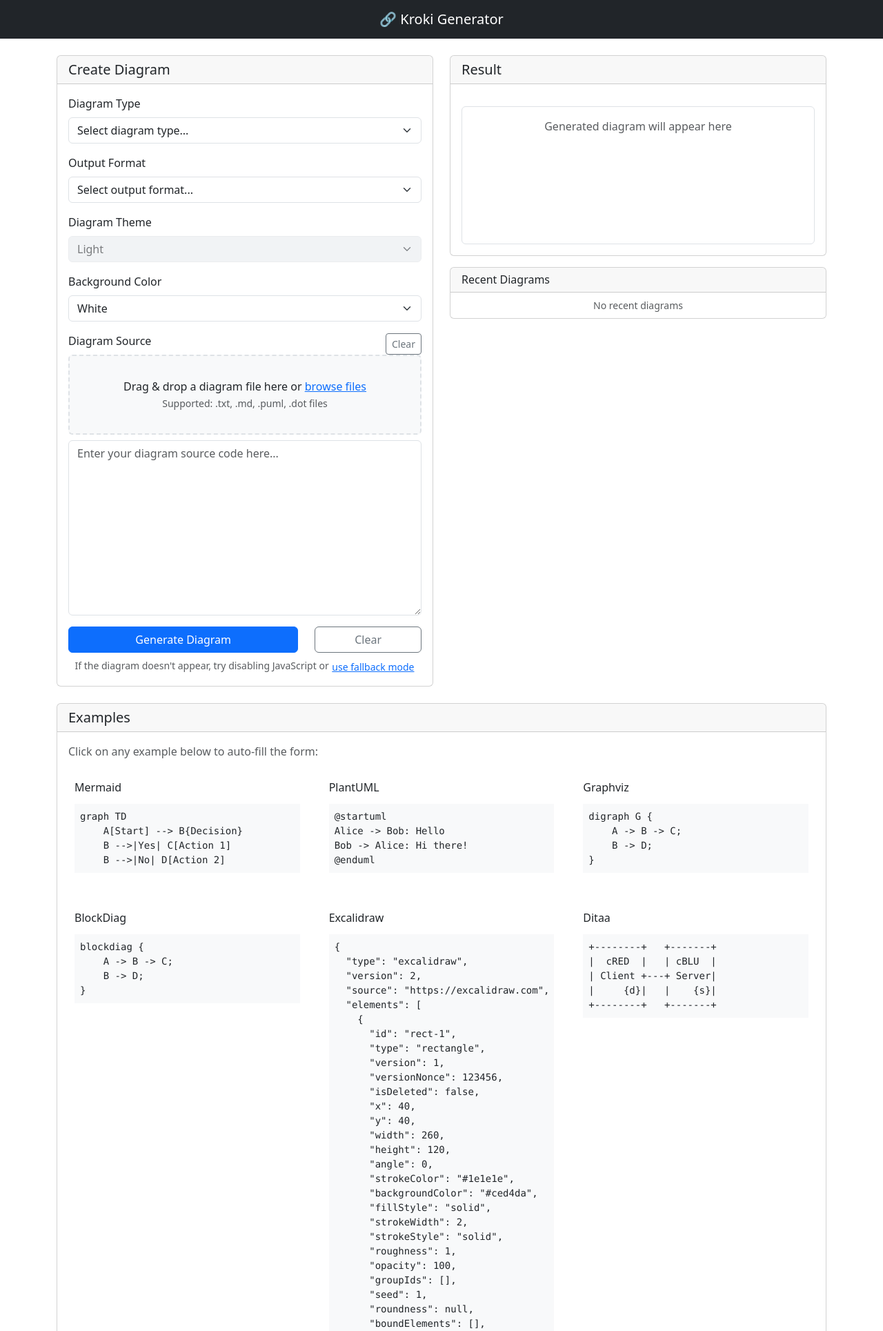
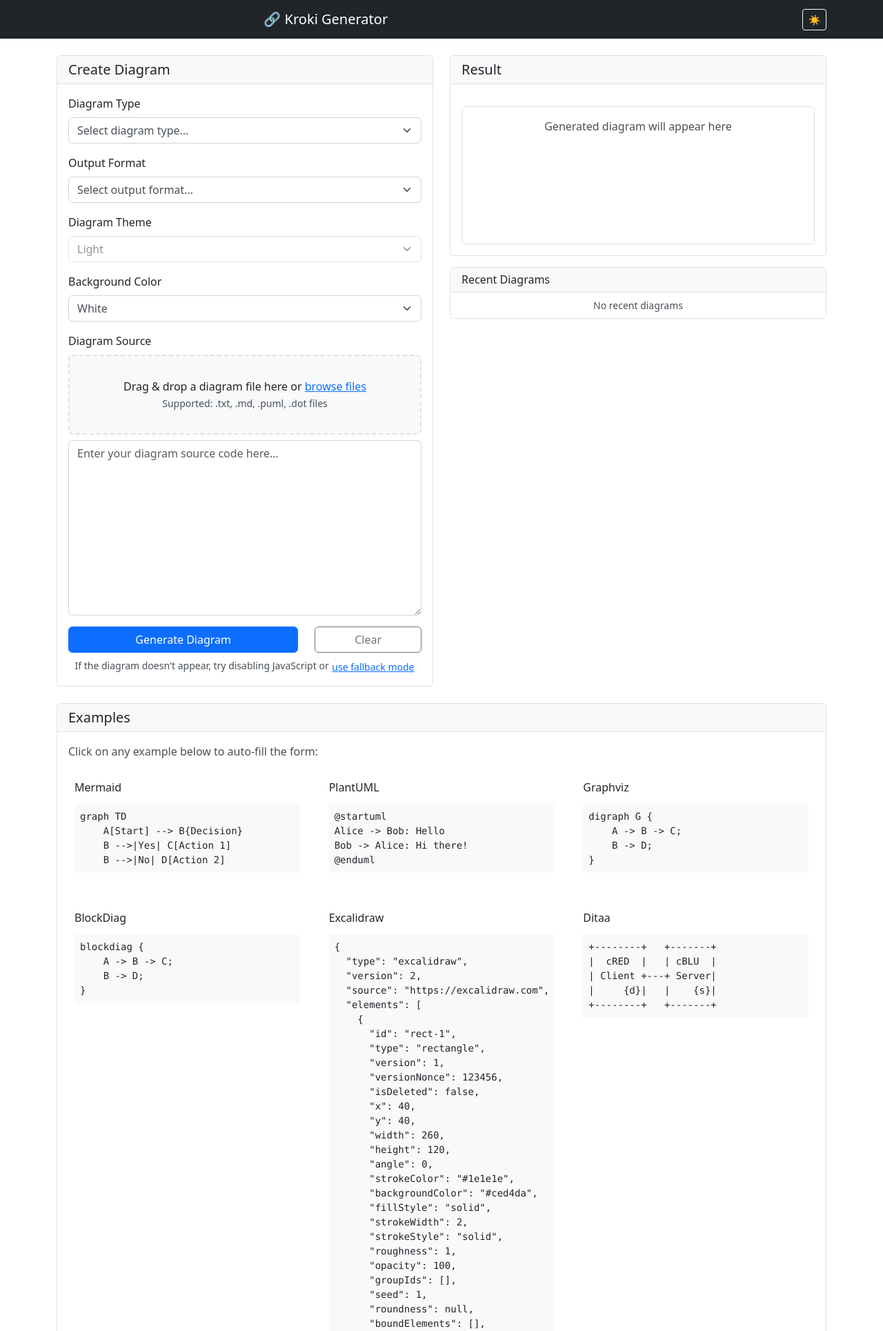
Before and after one commit to Stef500/kroki_generator, a Flask app: page / in a window 1280 px wide. Shown: the top 1929 px of the page at 69% size. Run offline with Flask 3, Linux system fonts and the light colour scheme.

Commit message:
add dark theme and fix clear button + template non update forms

```diff
--- a/templates/base.html
+++ b/templates/base.html
@@ -6,17 +6,65 @@
     <title>{% block title %}Kroki Diagram Generator{% endblock %}</title>
     <link href="https://cdn.jsdelivr.net/npm/bootstrap@5.3.0/dist/css/bootstrap.min.css" rel="stylesheet">
     <style>
+        :root {
+            /* Light theme (default) */
+            --bg-color: #ffffff;
+            --text-color: #212529;
+            --navbar-bg: #212529;
+            --navbar-text: #ffffff;
+            --card-bg: #ffffff;
+            --card-border: #dee2e6;
+            --input-bg: #ffffff;
+            --input-border: #ced4da;
+            --input-text: #495057;
+            --button-primary: #0d6efd;
+            --button-secondary: #6c757d;
+            --drop-zone-bg: #f8f9fa;
+            --drop-zone-border: #dee2e6;
+            --hover-bg: #f8f9ff;
+            --hover-border: #0d6efd;
+            --example-bg: #f8f9fa;
+            --code-bg: #f8f9fa;
+        }
+
+        [data-theme="dark"] {
+            /* Dark theme */
+            --bg-color: #1a1a1a;
+            --text-color: #ffffff;
+            --navbar-bg: #000000;
+            --navbar-text: #ffffff;
+            --card-bg: #2d2d2d;
+            --card-border: #404040;
+            --input-bg: #3d3d3d;
+            --input-border: #555555;
+            --input-text: #ffffff;
+            --button-primary: #0d6efd;
+            --button-secondary: #6c757d;
+            --drop-zone-bg: #3d3d3d;
+            --drop-zone-border: #555555;
+            --hover-bg: #404040;
+            --hover-border: #0d6efd;
+            --example-bg: #2a2a2a;
+            --code-bg: #2a2a2a;
+        }
+
+        body {
+            background-color: var(--bg-color);
+            color: var(--text-color);
+            transition: background-color 0.3s ease, color 0.3s ease;
+        }
+
         .diagram-output {
-            border: 1px solid #dee2e6;
+            border: 1px solid var(--card-border);
             border-radius: 0.375rem;
             padding: 1rem;
             margin-top: 1rem;
             min-height: 200px;
             text-align: center;
-            background-color: {{ config.DIAGRAM_BACKGROUND_COLOR }};
+            background-color: var(--card-bg);
         }
         .diagram-output img {
-            background-color: {{ config.DIAGRAM_BACKGROUND_COLOR }};
+            background-color: var(--card-bg);
             border-radius: 0.25rem;
             padding: 0.5rem;
         }
@@ -33,8 +81,8 @@
         }
 
         .example-template:hover {
-            border-color: #0d6efd;
-            background-color: #f8f9ff;
+            border-color: var(--hover-border);
+            background-color: var(--hover-bg);
             transform: translateY(-1px);
             box-shadow: 0 2px 4px rgba(0,0,0,0.1);
         }
@@ -49,31 +97,72 @@
         }
 
         .drop-zone {
-            border: 2px dashed #dee2e6;
+            border: 2px dashed var(--drop-zone-border);
             border-radius: 0.375rem;
             padding: 2rem;
             text-align: center;
             transition: all 0.2s ease;
-            background-color: #f8f9fa;
+            background-color: var(--drop-zone-bg);
         }
 
         .drop-zone.dragover {
-            border-color: #0d6efd;
-            background-color: #e3f2fd;
+            border-color: var(--hover-border);
+            background-color: var(--hover-bg);
         }
 
         .history-item {
-            border: 1px solid #dee2e6;
+            border: 1px solid var(--card-border);
             border-radius: 0.25rem;
             padding: 0.5rem;
             margin-bottom: 0.5rem;
             cursor: pointer;
             transition: all 0.2s ease;
+            background-color: var(--card-bg);
         }
 
         .history-item:hover {
-            border-color: #0d6efd;
-            background-color: #f8f9ff;
+            border-color: var(--hover-border);
+            background-color: var(--hover-bg);
+        }
+
+        /* Override Bootstrap's default navbar to use our theme */
+        .navbar-dark {
+            background-color: var(--navbar-bg) !important;
+        }
+
+        /* Bootstrap cards theme adaptation */
+        .card {
+            background-color: var(--card-bg) !important;
+            border-color: var(--card-border) !important;
+            color: var(--text-color) !important;
+        }
+
+        .card-header {
+            background-color: var(--example-bg) !important;
+            border-color: var(--card-border) !important;
+        }
+
+        /* Form controls theme adaptation */
+        .form-control, .form-select {
+            background-color: var(--input-bg) !important;
+            border-color: var(--input-border) !important;
+            color: var(--input-text) !important;
+        }
+
+        .form-control:focus, .form-select:focus {
+            border-color: var(--button-primary) !important;
+            box-shadow: 0 0 0 0.2rem rgba(13, 110, 253, 0.25) !important;
+        }
+
+        /* Code blocks theme adaptation */
+        pre {
+            background-color: var(--code-bg) !important;
+            color: var(--text-color) !important;
+        }
+
+        /* Alert and text muted adaptation */
+        .text-muted {
+            color: var(--input-text) !important;
         }
     </style>
 </head>
@@ -81,6 +170,9 @@
     <nav class="navbar navbar-expand-lg navbar-dark bg-dark">
         <div class="container">
             <a class="navbar-brand mx-auto" href="/">🔗 Kroki Generator</a>
+            <button type="button" id="themeToggle" class="btn btn-outline-light btn-sm ms-auto" title="Toggle theme">
+                <span id="themeIcon">☀️</span>
+            </button>
         </div>
     </nav>
 
@@ -89,6 +181,42 @@
     </div>
 
     <script src="https://cdn.jsdelivr.net/npm/bootstrap@5.3.0/dist/js/bootstrap.bundle.min.js"></script>
+    <script>
+        // Theme toggle functionality
+        const themeToggle = document.getElementById('themeToggle');
+        const themeIcon = document.getElementById('themeIcon');
+
+        // Load theme from localStorage
+        function loadTheme() {
+            const savedTheme = localStorage.getItem('theme') || 'light';
+            applyTheme(savedTheme);
+        }
+
+        // Apply theme
+        function applyTheme(theme) {
+            if (theme === 'dark') {
+                document.documentElement.setAttribute('data-theme', 'dark');
+                themeIcon.textContent = '🌙';
+            } else {
+                document.documentElement.removeAttribute('data-theme');
+                themeIcon.textContent = '☀️';
+            }
+            localStorage.setItem('theme', theme);
+        }
+
+        // Toggle theme
+        function toggleTheme() {
+            const currentTheme = document.documentElement.getAttribute('data-theme');
+            const newTheme = currentTheme === 'dark' ? 'light' : 'dark';
+            applyTheme(newTheme);
+        }
+
+        // Initialize theme on page load
+        document.addEventListener('DOMContentLoaded', loadTheme);
+
+        // Add click handler to toggle button
+        themeToggle.addEventListener('click', toggleTheme);
+    </script>
     {% block scripts %}{% endblock %}
 </body>
 </html>
--- a/templates/index.html
+++ b/templates/index.html
@@ -58,12 +58,7 @@
                     </div>
 
                     <div class="mb-3">
-                        <div class="d-flex justify-content-between align-items-center">
-                            <label for="diagram_source" class="form-label">Diagram Source</label>
-                            <button type="button" id="clearSourceBtn" class="btn btn-sm btn-outline-secondary">
-                                <i class="bi bi-x-circle"></i> Clear
-                            </button>
-                        </div>
+                        <label for="diagram_source" class="form-label">Diagram Source</label>
 
                         <!-- Drop zone for file upload -->
                         <div class="drop-zone mb-2" id="dropZone">
@@ -451,6 +446,10 @@ document.addEventListener('DOMContentLoaded', function() {
             document.getElementById('output_format').value = template.dataset.format;
             document.getElementById('diagram_source').value = template.dataset.source.replace(/&#10;/g, '\n').replace(/&gt;/g, '>').replace(/&lt;/g, '<').replace(/&quot;/g, '"');
 
+            // Update field states after setting values
+            updateThemeFieldState();
+            updateOutputFormatState();
+
             // Scroll to form
             document.getElementById('diagramForm').scrollIntoView({ behavior: 'smooth' });
         });
```
